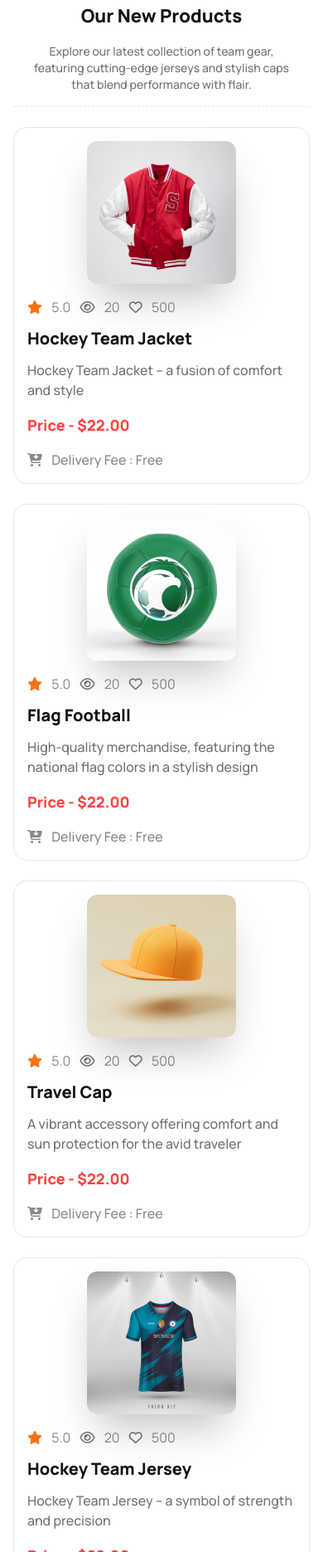
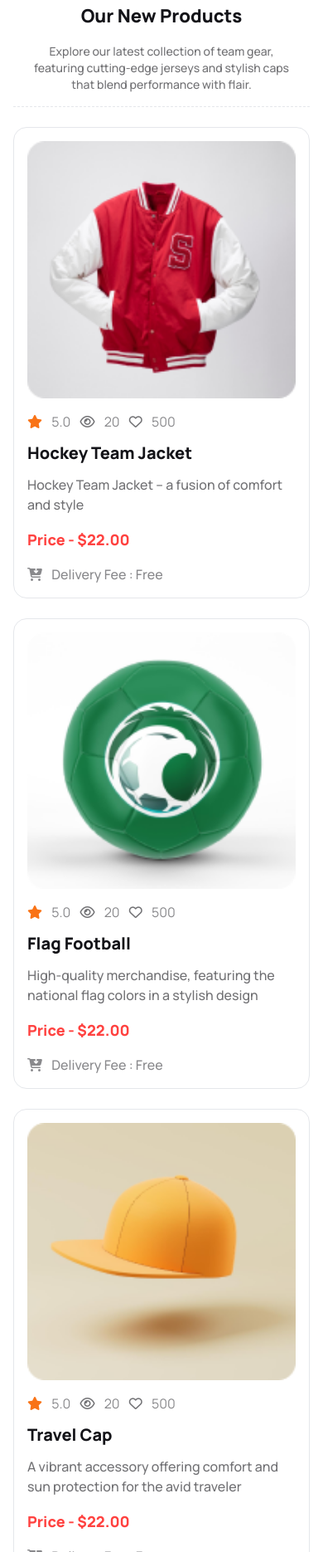
Before and after one commit to imashraf21/sports-demo, a plain HTML site: page index.html in a window 390 px wide. Shown: the part 2634-4504 px from the top of the page at 83% size. Drawn offline with nearby package versions, Linux system fonts and the light colour scheme.

Commit message:
New Products: Fixed width for mobile view.

```diff
--- a/index.html
+++ b/index.html
@@ -289,7 +289,7 @@
                 <div class="card border">
                     <div class="hero">
                         <div class="hero-content flex-col lg:flex-row">
-                            <img src="./images/5.png" class="rounded-xl shadow-2xl" alt="">
+                            <img src="./images/5.png" class="rounded-xl w-full lg:w-auto" alt="">
                             <div>
                                 <i class="fa-solid fa-star text-orange-500"></i> <span
                                     class="mx-2 text-cs-black-50">5.0</span>
@@ -314,7 +314,7 @@
                 <div class="card border">
                     <div class="hero">
                         <div class="hero-content flex-col lg:flex-row">
-                            <img src="./images/6.png" class="rounded-xl shadow-2xl" alt="">
+                            <img src="./images/6.png" class="rounded-xl w-full lg:w-auto" alt="">
                             <div>
                                 <i class="fa-solid fa-star text-orange-500"></i> <span
                                     class="mx-2 text-cs-black-50">5.0</span>
@@ -339,7 +339,7 @@
                 <div class="card border">
                     <div class="hero">
                         <div class="hero-content flex-col lg:flex-row">
-                            <img src="./images/7.png" class="rounded-xl shadow-2xl" alt="">
+                            <img src="./images/7.png" class="rounded-xl w-full lg:w-auto" alt="">
                             <div>
                                 <i class="fa-solid fa-star text-orange-500"></i> <span
                                     class="mx-2 text-cs-black-50">5.0</span>
@@ -364,7 +364,7 @@
                 <div class="card border">
                     <div class="hero">
                         <div class="hero-content flex-col lg:flex-row">
-                            <img src="./images/8.png" class="rounded-xl shadow-2xl" alt="">
+                            <img src="./images/8.png" class="rounded-xl w-full lg:w-auto" alt="">
                             <div>
                                 <i class="fa-solid fa-star text-orange-500"></i> <span
                                     class="mx-2 text-cs-black-50">5.0</span>
@@ -389,7 +389,7 @@
                 <div class="card border">
                     <div class="hero">
                         <div class="hero-content flex-col lg:flex-row">
-                            <img src="./images/9.png" class="rounded-xl shadow-2xl" alt="">
+                            <img src="./images/9.png" class="rounded-xl w-full lg:w-auto" alt="">
                             <div>
                                 <i class="fa-solid fa-star text-orange-500"></i> <span
                                     class="mx-2 text-cs-black-50">5.0</span>
@@ -414,7 +414,7 @@
                 <div class="card border">
                     <div class="hero">
                         <div class="hero-content flex-col lg:flex-row">
-                            <img src="./images/10.png" class="rounded-xl shadow-2xl" alt="">
+                            <img src="./images/10.png" class="rounded-xl w-full lg:w-auto" alt="">
                             <div>
                                 <i class="fa-solid fa-star text-orange-500"></i> <span
                                     class="mx-2 text-cs-black-50">5.0</span>
```
